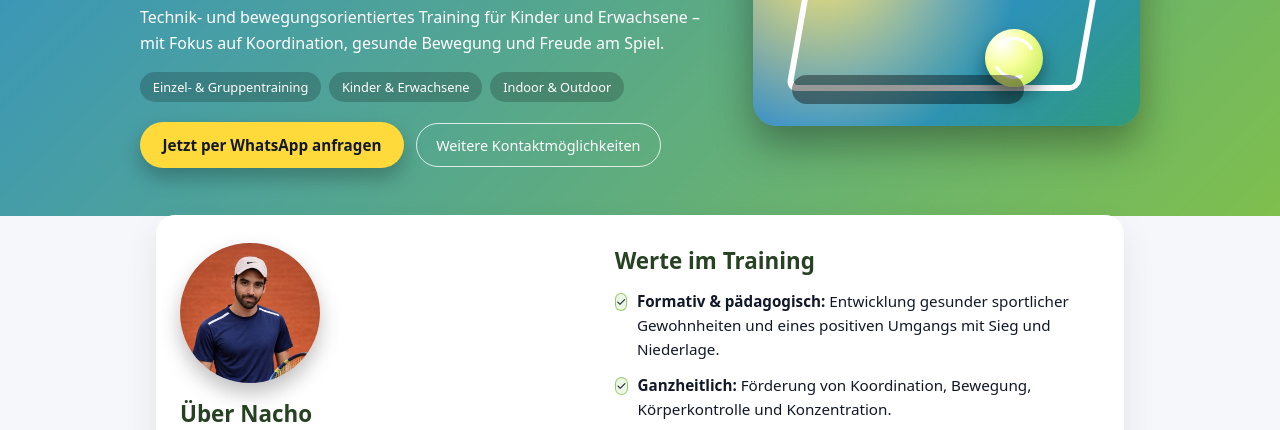
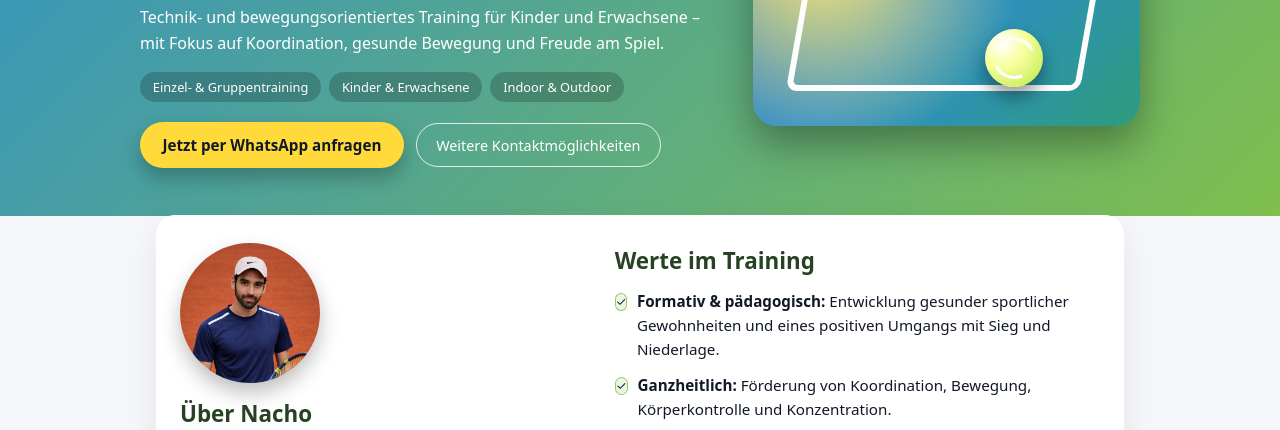
Before and after one commit to aitaninchen/nachotennis, a plain HTML site: page index.html in a window 1280 px wide. Shown: the part 344-774 px from the top of the page. Drawn offline with Linux system fonts and the light colour scheme.

Commit message:
Update index.html

```diff
--- a/index.html
+++ b/index.html
@@ -162,17 +162,6 @@
     }
     .hero-ball::after {
       transform: rotate(200deg);
-    }
-
-    /* Cuadro oscuro sin texto */
-    .hero-badge {
-      position: absolute;
-      left: 10%;
-      bottom: 10%;
-      background: rgba(0,0,0,0.4);
-      border-radius: 1rem;
-      padding: 0.9rem 1.1rem;
-      width: 60%;
     }
 
     main {
```
